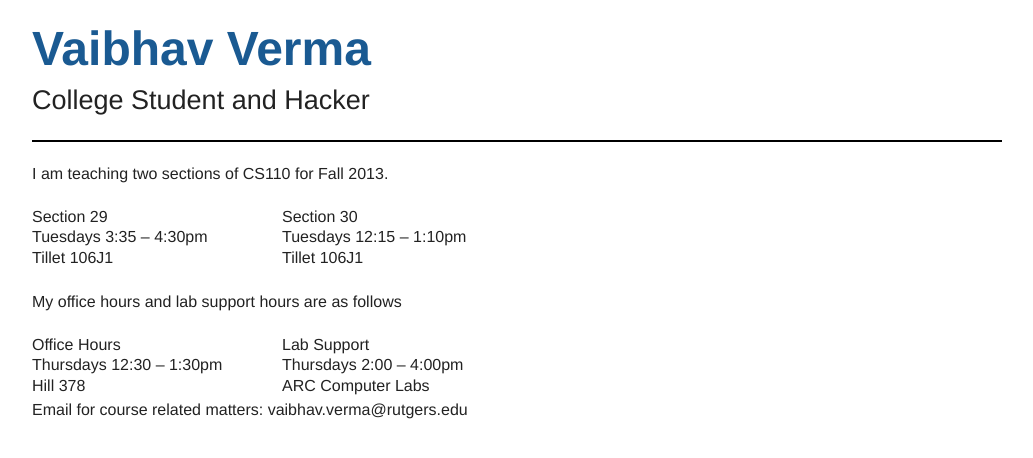
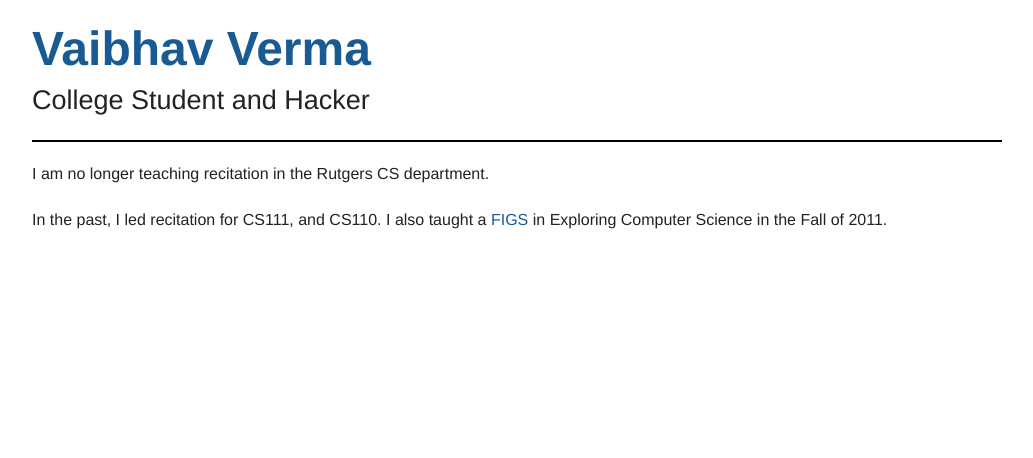
Before and after one commit to v/v.github.io, a Jekyll site: the page built from teaching.html, in a window 1280 px wide. Shown: the top 458 px of the page, without its empty margins (123-1156 px from the left). Built offline with Jekyll 4.4.1, drawn with Linux system fonts in a browser that asks for light colours; Markdown is read by kramdown in place of the engine named in the settings.

Commit message:
Updating current job, teaching

```diff
--- a/index.html
+++ b/index.html
@@ -6,9 +6,9 @@ layout: default
         <img alt="Picture of Vaibhav" class="avatar" src="http://gravatar.com/avatar/7b61992bc3ff3a917903889fe9e86714?s=130" />
     </div>
     <div class="large-10 columns">
-        <p> Hello, I am Vaibhav Verma, a student at Rutgers University. I currently work for <a href="http://oss.rutgers.edu">Open Systems Solutions</a> and teach recitation for <a href="http://www.cs.rutgers.edu/undergraduate/courses/110/">CS 110</a>. </p>
+        <p> Hello, I am Vaibhav Verma, a student at Rutgers University. I'm currently working on <a href="http://www.dailytargum.com/news/tech/director-s-startup-moves-education-to-digital-age/article_66a0c2be-45c0-11e3-8492-001a4bcf6878.html"> FlipdClass.com </a> with <a href="http://www.cs.rutgers.edu/~venugopa"> Sesh Venugopal </a>.
 
-        <p> In the past I've developed software for TwitchTV, Microsoft, and Zynga. I've also taught recitation for <a href="http://www.cs.rutgers.edu/undergraduate/courses/111/">CS 111</a>. I led the revival of the <a href="http://usacs.rutgers.edu"> undergraduate CS group at Rutgers</a>, and founded <a href="http://hackru.org">HackRU </a>, a biannual student hackathon. </p>
+        <p> In the past I've developed software for TwitchTV, <a href="http://oss.rutgers.edu"> Open Systems Solutions </a>, Microsoft, and Zynga. I've also taught recitation for CS 111 and CS110. I led the revival of the <a href="http://usacs.rutgers.edu"> undergraduate CS group at Rutgers</a>, and founded <a href="http://hackru.org">HackRU </a>, a biannual student hackathon. </p>
     </div>
 </div>
 
--- a/teaching.html
+++ b/teaching.html
@@ -5,36 +5,7 @@ title: V is a teacher
 
 <div class="row">
     <div class="large-12 columns">
-        <p> I am teaching two sections of CS110 for Fall 2013. </p>
-        <div class="row">
-            <div class="info large-3 columns"> Section 29
-                Tuesdays 3:35 – 4:30pm
-                Tillet 106J1
-            </div>
-            <div class="info large-3 columns"> Section 30
-                Tuesdays 12:15 – 1:10pm
-                Tillet 106J1
-            </div>
-            <div class="large-3 columns">
-                <!-- placeholder-->
-            </div>
-        </div>
-
-        <p></p>
-
-        <p> My office hours and lab support hours are as follows</p>
-        <div class="row">
-            <div class="info large-3 columns">Office Hours
-              Thursdays 12:30 – 1:30pm
-              Hill 378
-            </div>
-            <div class="info large-3 columns">Lab Support
-              Thursdays 2:00 – 4:00pm
-              ARC Computer Labs
-            </div>
-            <div class="large-3 columns">
-            </div>
-        </div>
-        <p> Email for course related matters: vaibhav.verma<span style="display:none">null</span>@rutgers.edu </p>
+        <p> I am no longer teaching recitation in the Rutgers CS department. </p>
+        <p> In the past, I led recitation for CS111, and CS110. I also taught a <a href="http://figs.rutgers.edu"> FIGS </a> in Exploring Computer Science in the Fall of 2011. </p>
     </div>
 </div>
```
